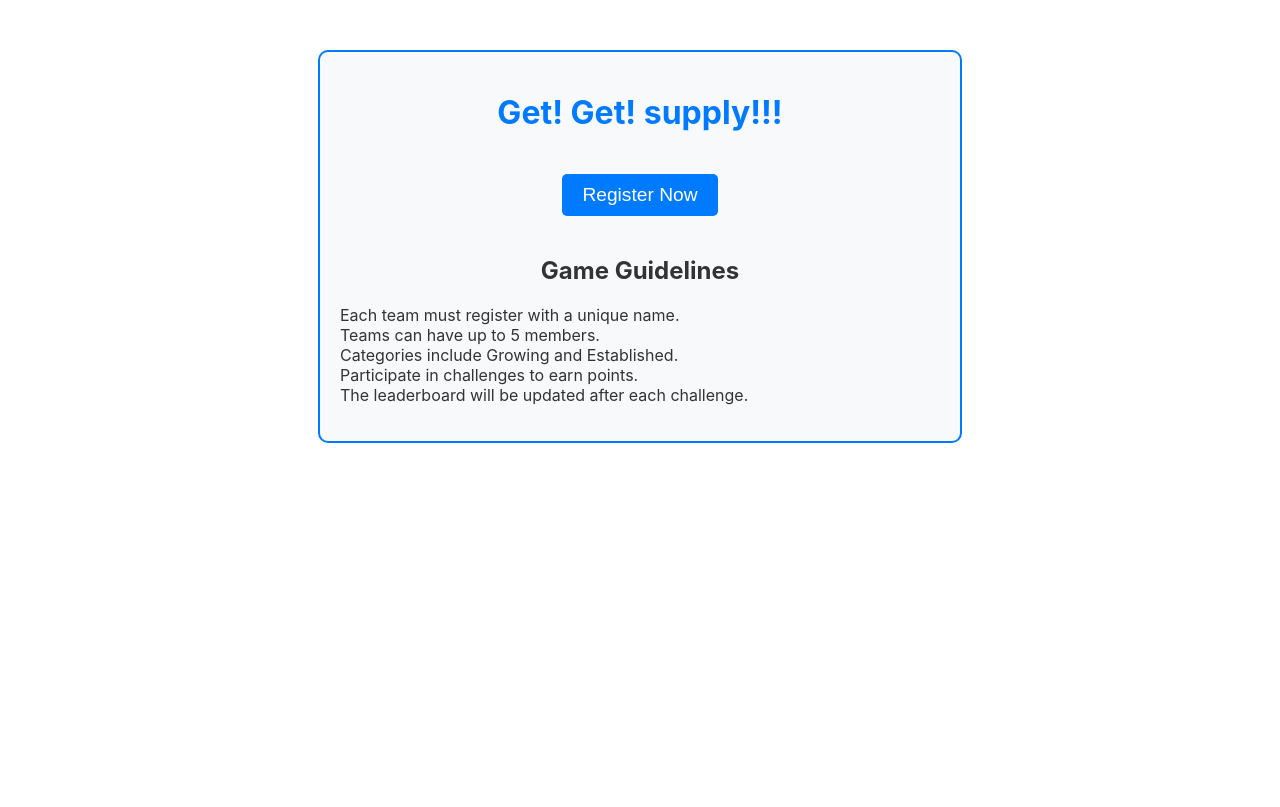
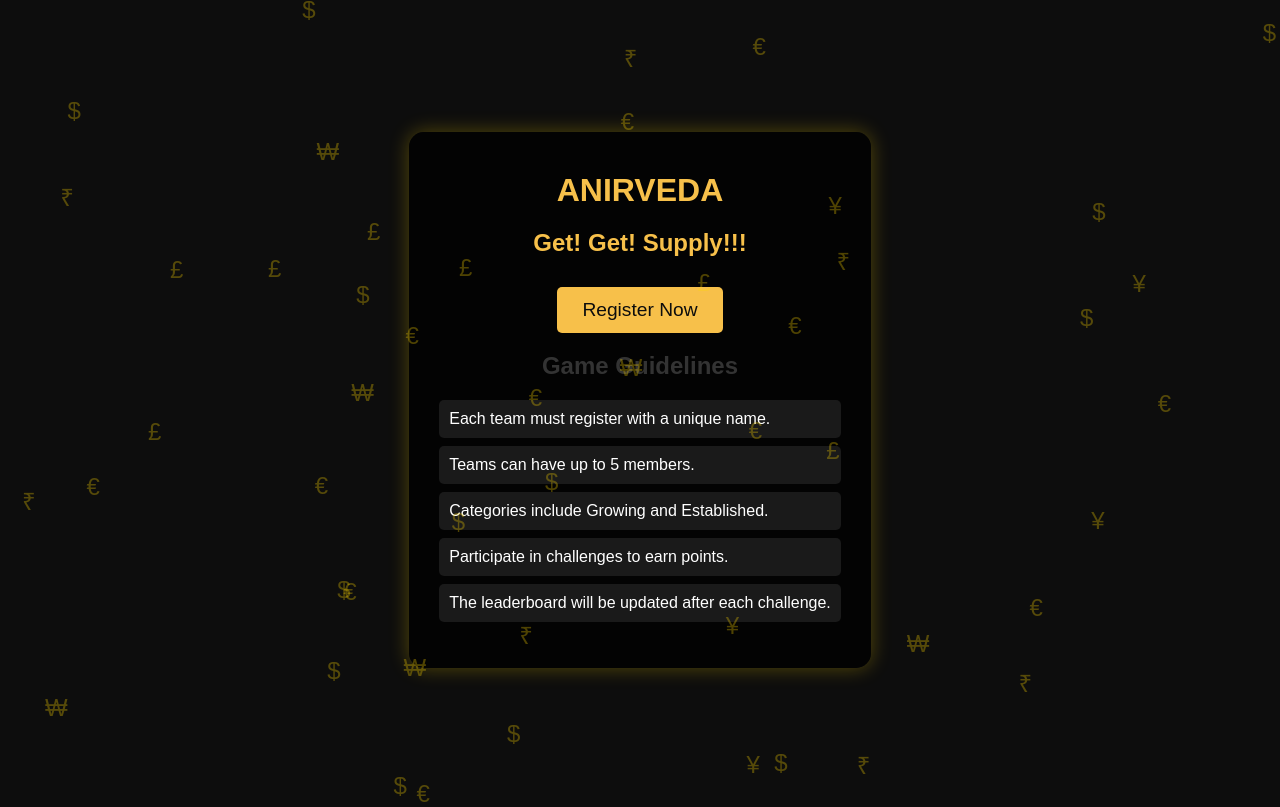
Before and after one commit to AnirvedaPDEU/Supply-chain-simulation, a React (Create React App) app in the folder frontend/: page / in a window 1280 px wide. Built offline with nearby package versions, Linux system fonts and the light colour scheme.

Commit message:
home page styled

```diff
--- a/frontend/src/pages/Home.jsx
+++ b/frontend/src/pages/Home.jsx
@@ -1,19 +1,39 @@
-// src/pages/Home.js
 import React from 'react';
 import { useNavigate } from 'react-router-dom';
-import './styles/Home.css'; // Import the CSS file for styling
+import './styles/Home.css';
 
 const Home = () => {
   const navigate = useNavigate();
 
   const handleRegisterClick = () => {
-    // Redirect to the team registration page
     navigate('/register');
   };
 
+  // Array of currency symbols for dynamic floating elements
+  const currencies = ['$', '€', '₹', '¥', '£', '₩'];
+
+  // Create multiple copies of each currency symbol
+  const floatingCurrencies = Array.from({ length: 50 }, (_, index) => {
+    const randomCurrency = currencies[Math.floor(Math.random() * currencies.length)];
+    return (
+      <span
+        key={index}
+        className="currency"
+        style={{
+          left: `${Math.random() * 100}%`,
+          top: `${Math.random() * 100}%`,
+          animationDuration: `${4 + Math.random() * 4}s`,
+        }}
+      >
+        {randomCurrency}
+      </span>
+    );
+  });
+
   return (
     <div className="home-container">
-      <h1 className="home-title">Get! Get! supply!!!</h1>
+      <h1 className="main-heading">ANIRVEDA</h1>
+      <h2 className="home-title">Get! Get! Supply!!!</h2>
       <button className="register-button" onClick={handleRegisterClick}>
         Register Now
       </button>
@@ -25,6 +45,9 @@ const Home = () => {
         <li>Participate in challenges to earn points.</li>
         <li>The leaderboard will be updated after each challenge.</li>
       </ul>
+
+      {/* Render multiple floating currency elements */}
+      {floatingCurrencies}
     </div>
   );
 };
--- a/frontend/src/pages/styles/Home.css
+++ b/frontend/src/pages/styles/Home.css
@@ -1,36 +1,83 @@
-/* src/pages/Home.css */
+body {
+  background: #0d0d0d; /* Dark background */
+  margin: 0;
+  padding: 0;
+  font-family: 'Poppins', sans-serif; /* Stylish, modern font */
+  display: flex;
+  justify-content: center;
+  align-items: center;
+  height: 100vh;
+  overflow: hidden;
+  position: relative;
+}
+
 .home-container {
   text-align: center;
-    margin: 50px auto;
-    padding: 20px;
-    border: 2px solid #007bff;
-    border-radius: 10px;
-    background-color: #f8f9fa;
+  background: rgba(0, 0, 0, 0.8); /* Semi-transparent background */
+  padding: 30px;
+  border-radius: 15px;
   max-width: 600px;
+  box-shadow: 0px 0px 20px rgba(255, 215, 0, 0.3); /* Golden glow */
 }
 
-  .home-title {
-    color: #007bff;
+.home-title, .main-heading {
+  color: #f7c04a; /* Rich gold color */
+  margin: 0;
+  padding: 10px 0;
 }
 
 .register-button {
-    padding: 10px 20px;
+  background-color: #f7c04a;
+  color: #0d0d0d; /* Dark text for contrast */
+  padding: 12px 25px;
   font-size: 1.2em;
-    color: white;
-    background-color: #007bff;
   border: none;
   border-radius: 5px;
   cursor: pointer;
-    margin: 20px 0;
+  transition: all 0.3s ease-in-out;
+  margin-top: 20px;
 }
 
 .register-button:hover {
-    background-color: #0056b3;
+  background-color: #dda832; /* Lighter gold */
+  transform: scale(1.05); /* Gentle zoom on hover */
 }
 
 .guidelines {
   list-style-type: none;
   padding: 0;
   text-align: left;
-    color: #333;
+  color: #ffffff; /* White text */
+  margin-top: 20px;
 }
+
+.guidelines li {
+  background: #1a1a1a;
+  padding: 10px;
+  border-radius: 5px;
+  margin-bottom: 8px;
+  transition: background 0.3s ease-in-out;
+}
+
+.guidelines li:hover {
+  background: #333;
+}
+
+@keyframes float {
+  0% { transform: translateY(0); }
+  50% { transform: translateY(-20px); }
+  100% { transform: translateY(0); }
+}
+
+.currency {
+  position: absolute;
+  font-size: 1.5em;
+  color: rgba(255, 215, 0, 0.3); /* Light golden color for currency symbols */
+  animation: float 6s ease-in-out infinite;
+  transition: transform 0.3s ease;
+}
+
+.currency:hover {
+  transform: scale(1.2);
+  opacity: 0.8;
+}
```
Lines whose indentation alone changed are shown as unchanged.
